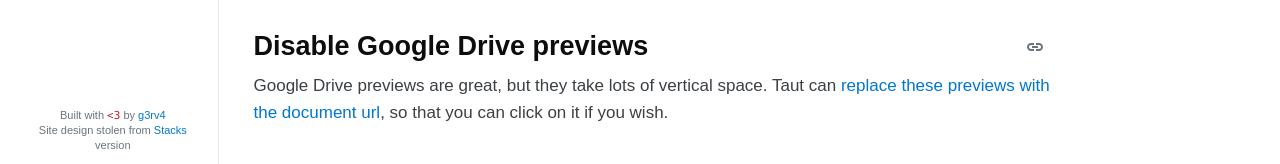
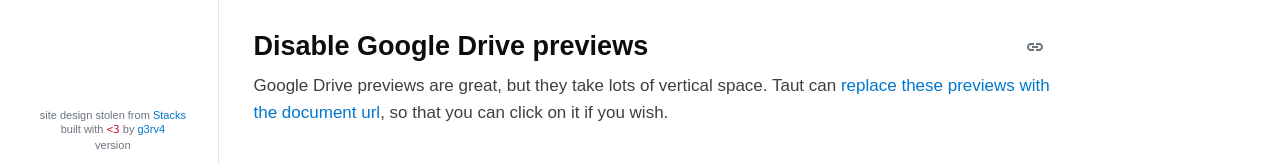
Before and after one commit to g3rv4/refined.chat, a Jekyll site: the page built from index.html, in a window 1280 px wide and 900 px high, scrolled down 586 px. Shown: the part 736-900 px from the top of the window. Built offline with Jekyll 4.4.1, drawn with Linux system fonts in a browser that asks for light colours.

Commit message:
One (last?) footer reorder

```diff
--- a/_includes/navigation.html
+++ b/_includes/navigation.html
@@ -28,8 +28,8 @@
             {% endif %}
         </div>
         <div class="fc-black-500 fs-fine ta-center">
-            Built with <span class="ff-mono fc-red-500">&lt;3</span> by <a href="https://g3rv4.com" target="_blank">g3rv4</a><br />
-            Site design stolen from <a href="https://stackoverflow.design" target="_blank">Stacks</a><br />
+            site design stolen from <a href="https://stackoverflow.design" target="_blank">Stacks</a><br />
+            built with <span class="ff-mono fc-red-500">&lt;3</span> by <a href="https://g3rv4.com" target="_blank">g3rv4</a><br />
             version <a href="https://github.com/g3rv4/taut.rocks/commits/master" target="_blank">{{site.data.version | slice: 0, 7}}</a>
         </div>
     </div>
```
